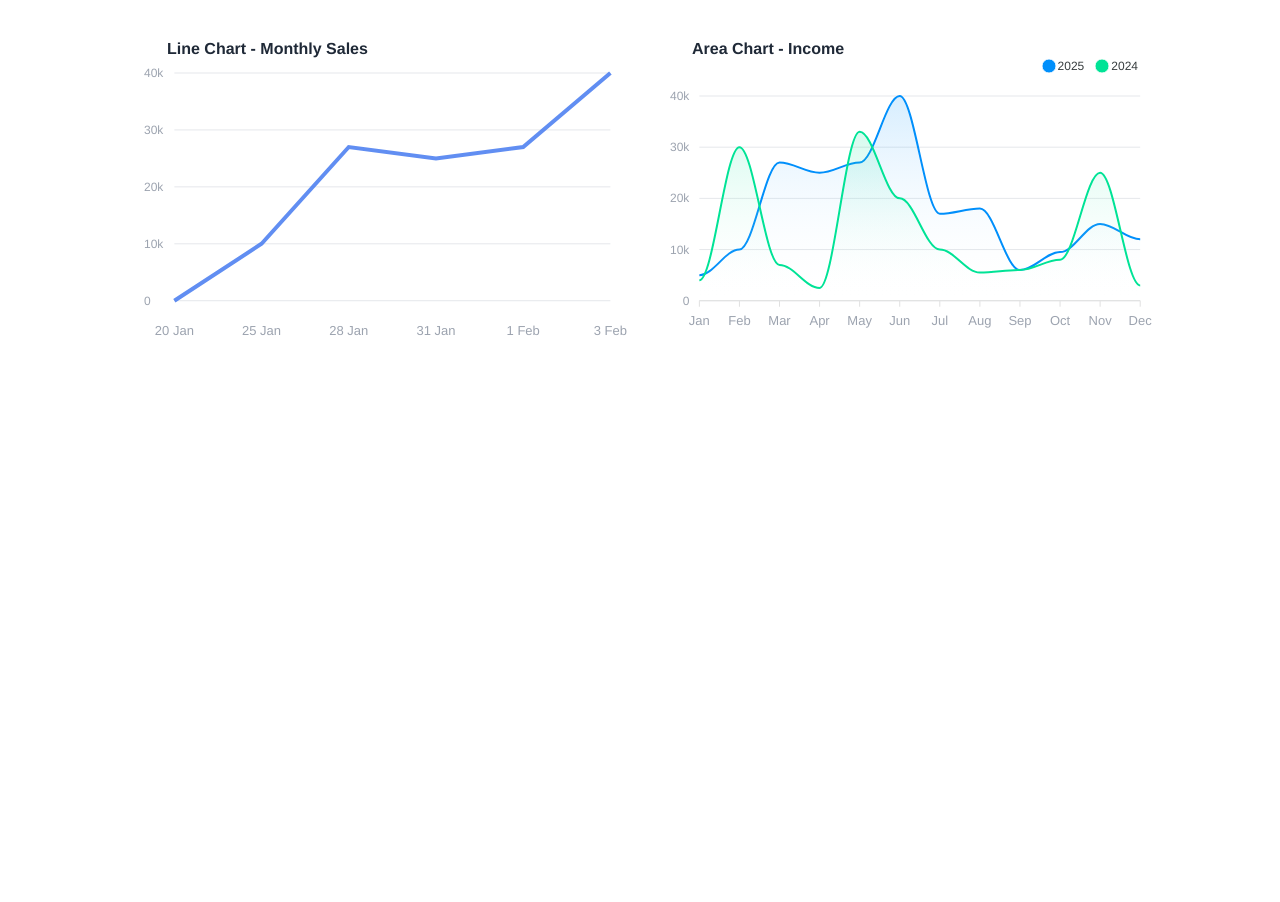
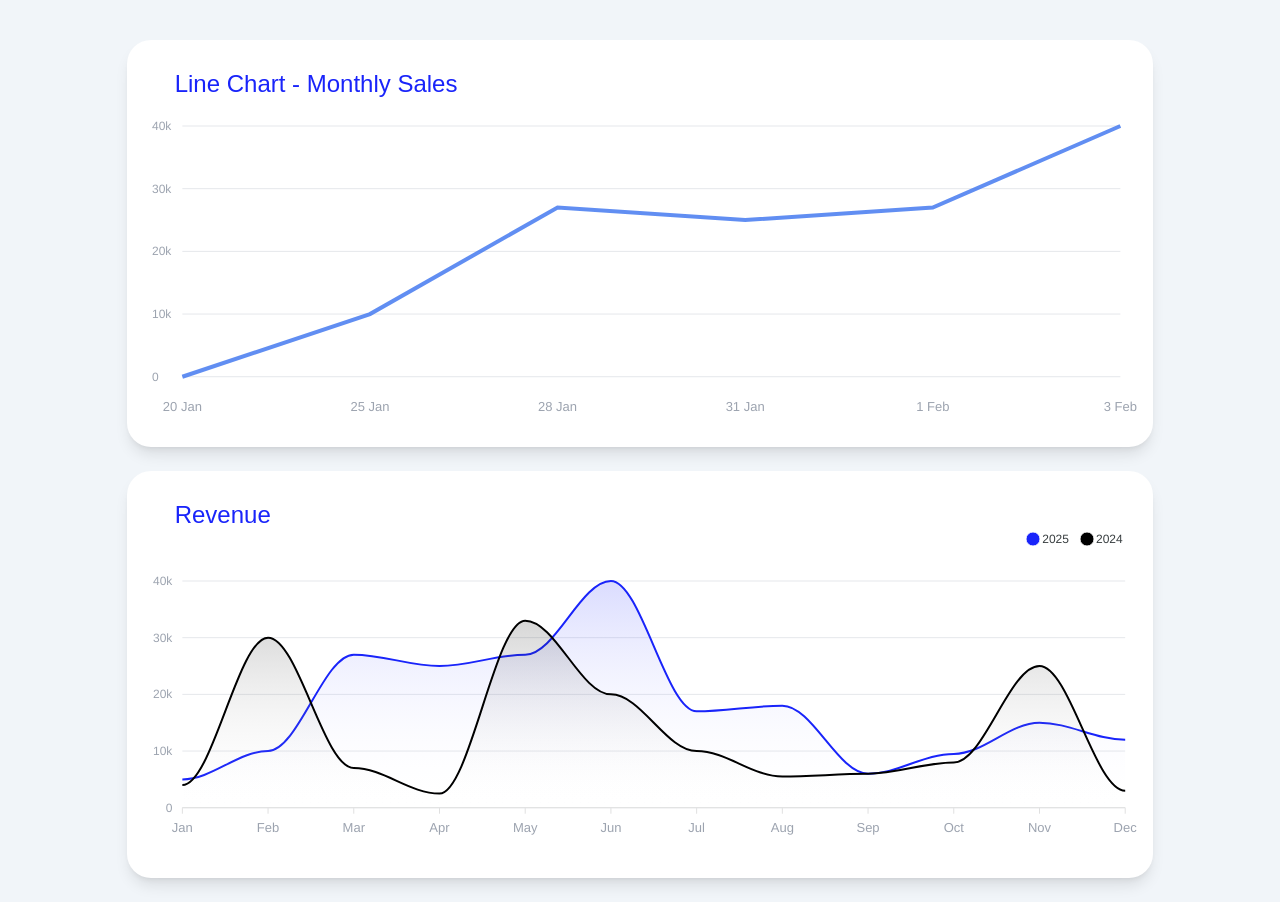
Before and after one commit to Said-Alisic/nextjs-preline-data-dashboards, a Next.js app: page /charts in a window 1280 px wide. Before the commit the page ends 800 px from the top, so only its background shows below. Built offline with nearby package versions, Linux system fonts and the light colour scheme.

Commit message:
feat: 🎸 Wrap charts into card components

```diff
--- a/src/app/charts/page.tsx
+++ b/src/app/charts/page.tsx
@@ -22,7 +22,7 @@ export default function ChartsPage() {
   };
 
   const areaChart = {
-    title: "Area Chart - Income",
+    title: "Revenue",
     series: [
       {
         name: "2025",
@@ -56,19 +56,27 @@ export default function ChartsPage() {
     ],
   };
 
+  const chartCardStyles = "bg-white rounded-3xl pt-7 pb-4 pr-4 pl-2 shadow-lg";
+  const chartTitleStyles = "text-2xl ml-10 pb-4 text-[#1924fa] font-medium";
+
   return (
     <div className="w-full p-6 justify-items-center">
-      <section className="w-5/6 mt-4 gap-6 grid grid-cols-1 md:grid-cols-2">
+      <section className="w-5/6 mt-4 gap-6 grid grid-cols-1 md:grid-cols-1">
+        {/* TODO: #REFACTOR -> Move `div` elements into new components that call a different chart */}
+        <div className={chartCardStyles}>
+          <h3 className={chartTitleStyles}>{lineChart.title}</h3>
           <LineChart
-          title={lineChart.title}
             categories={lineChart.categories}
             series={lineChart.series}
           />
+        </div>
+        <div className={chartCardStyles}>
+          <h3 className={chartTitleStyles}>{areaChart.title}</h3>
           <AreaChart
-          title={areaChart.title}
             categories={areaChart.categories}
             series={areaChart.series}
           />
+        </div>
       </section>
     </div>
   );
--- a/src/app/layout.tsx
+++ b/src/app/layout.tsx
@@ -14,7 +14,7 @@ export default function RootLayout({
 }>) {
   return (
     <html lang="en">
-      <body>{children}</body>
+      <body className="bg-slate-100">{children}</body>
       <PrelineScript />
     </html>
   );
--- a/src/libs/components/charts/AreaChart.tsx
+++ b/src/libs/components/charts/AreaChart.tsx
@@ -8,21 +8,22 @@ import type { ApexOptions } from "apexcharts";
 const Chart = dynamic(() => import("react-apexcharts"), { ssr: false });
 
 interface ChartProps {
-  title: string;
   categories: string[];
   series: { name: string; data: number[] }[];
+  title?: string;
 }
 
 const AreaChart: React.FC<ChartProps> = ({ title, categories, series }) => {
-  const arrowTrendingUpIcon = `<svg xmlns="http://www.w3.org/2000/svg" viewBox="0 0 20 20" fill="currentColor" class="size-5">
+  const arrowTrendingUpIcon = `<svg xmlns="http://www.w3.org/2000/svg" viewBox="0 0 20 20" fill="#1fdb6d" class="size-5">
                                    <path fill-rule="evenodd" d="M12.577 4.878a.75.75 0 0 1 .919-.53l4.78 1.281a.75.75 0 0 1 .531.919l-1.281 4.78a.75.75 0 0 1-1.449-.387l.81-3.022a19.407 19.407 0 0 0-5.594 5.203.75.75 0 0 1-1.139.093L7 10.06l-4.72 4.72a.75.75 0 0 1-1.06-1.061l5.25-5.25a.75.75 0 0 1 1.06 0l3.074 3.073a20.923 20.923 0 0 1 5.545-4.931l-3.042-.815a.75.75 0 0 1-.53-.919Z" clip-rule="evenodd" />
                                  </svg>`;
 
-  const arrowTrendingDownIcon = `<svg xmlns="http://www.w3.org/2000/svg" viewBox="0 0 20 20" fill="currentColor" class="size-5">
+  const arrowTrendingDownIcon = `<svg xmlns="http://www.w3.org/2000/svg" viewBox="0 0 20 20" fill="#ff0033" class="size-5">
                            <path fill-rule="evenodd" d="M1.22 5.222a.75.75 0 0 1 1.06 0L7 9.942l3.768-3.769a.75.75 0 0 1 1.113.058 20.908 20.908 0 0 1 3.813 7.254l1.574-2.727a.75.75 0 0 1 1.3.75l-2.475 4.286a.75.75 0 0 1-1.025.275l-4.287-2.475a.75.75 0 0 1 .75-1.3l2.71 1.565a19.422 19.422 0 0 0-3.013-6.024L7.53 11.533a.75.75 0 0 1-1.06 0l-5.25-5.25a.75.75 0 0 1 0-1.06Z" clip-rule="evenodd" />
                          </svg>`;
 
   const options: ApexOptions = {
+    colors: ["#1924fa", "#000000", "#8e95e8"],
     chart: {
       id: "area-chart",
       type: "area",
@@ -43,13 +44,13 @@ const AreaChart: React.FC<ChartProps> = ({ title, categories, series }) => {
         stops: [0, 100],
       },
     },
-    title: {
-      text: title,
-      align: "left",
-      offsetX: 30,
-      offsetY: -5,
-      style: { fontSize: "16px", fontWeight: 600, color: "#1f2937" },
-    },
+    // title: {
+    //   text: title,
+    //   align: "left",
+    //   offsetX: 30,
+    //   offsetY: -5,
+    //   style: { fontSize: "16px", fontWeight: 600, color: "#1924fa" },
+    // },
     legend: {
       show: true,
       position: "top",
--- a/src/libs/components/charts/LineChart.tsx
+++ b/src/libs/components/charts/LineChart.tsx
@@ -7,9 +7,9 @@ import type { ApexOptions } from "apexcharts";
 const Chart = dynamic(() => import("react-apexcharts"), { ssr: false });
 
 interface ChartProps {
-  title: string;
   categories: string[];
   series: { name: string; data: any[] }[];
+  title?: string;
 }
 
 const LineChart: React.FC<ChartProps> = ({ title, categories, series }) => {
@@ -28,13 +28,13 @@ const LineChart: React.FC<ChartProps> = ({ title, categories, series }) => {
       dashArray: [0, 0, 4],
       colors: ["#467bf0"],
     },
-    title: {
-      text: title,
-      align: "left",
-      offsetX: 30,
-      offsetY: -5,
-      style: { fontSize: "16px", fontWeight: 600, color: "#1f2937" },
-    },
+    // title: {
+    //   text: title,
+    //   align: "left",
+    //   offsetX: 30,
+    //   offsetY: -5,
+    //   style: { fontSize: "16px", fontWeight: 600, color: "#1f2937" },
+    // },
     legend: { show: false },
     grid: {
       strokeDashArray: 0,
```
Lines whose indentation alone changed are shown as unchanged.
